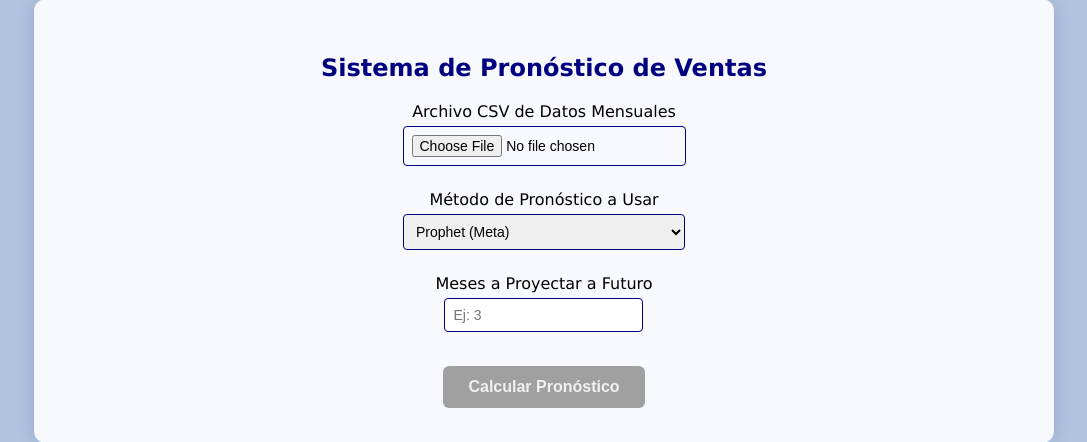
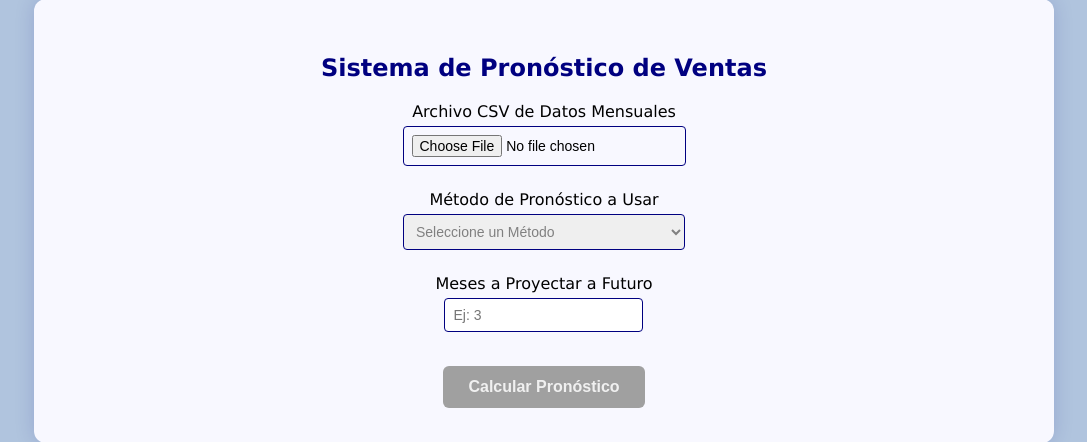
Before and after one commit to said2108/Ejercicio-en-clase-Pronostico-Sofia-Valencia, a Flask app: page / in a window 1280 px wide. Shown: the part 209-651 px from the top of the page, without its empty margins (96-1183 px from the left). Run offline with Flask 3, Linux system fonts and the light colour scheme.

Commit message:
Ultima Actualización

```diff
--- a/templates/pronostico.html
+++ b/templates/pronostico.html
@@ -26,10 +26,11 @@
         <br><br>
 
         <label>Método de Pronóstico a Usar</label><br>
-        <select name="metodo" id="select_metodo" required>
-            <option value="Promedio Movil">Promedio Móvil</option>
-            <option value="Suavizacion Exponencial">Suavización Exponencial (statsmodels)</option>
-            <option value="Prophet" selected>Prophet (Meta)</option>
+        <select name="metodo" id="select_metodo" required style="color: gray;" onchange="this.style.color='black'">
+            <option value="" disabled selected hidden>Seleccione un Método</option>
+            <option value="Promedio Movil" style="color: black;">Promedio Móvil</option>
+            <option value="Suavizacion Exponencial" style="color: black;">Suavización Exponencial (statsmodels)</option>
+            <option value="Prophet" style="color: black;">Prophet (Meta)</option>
         </select>
         <br><br>
 
```
